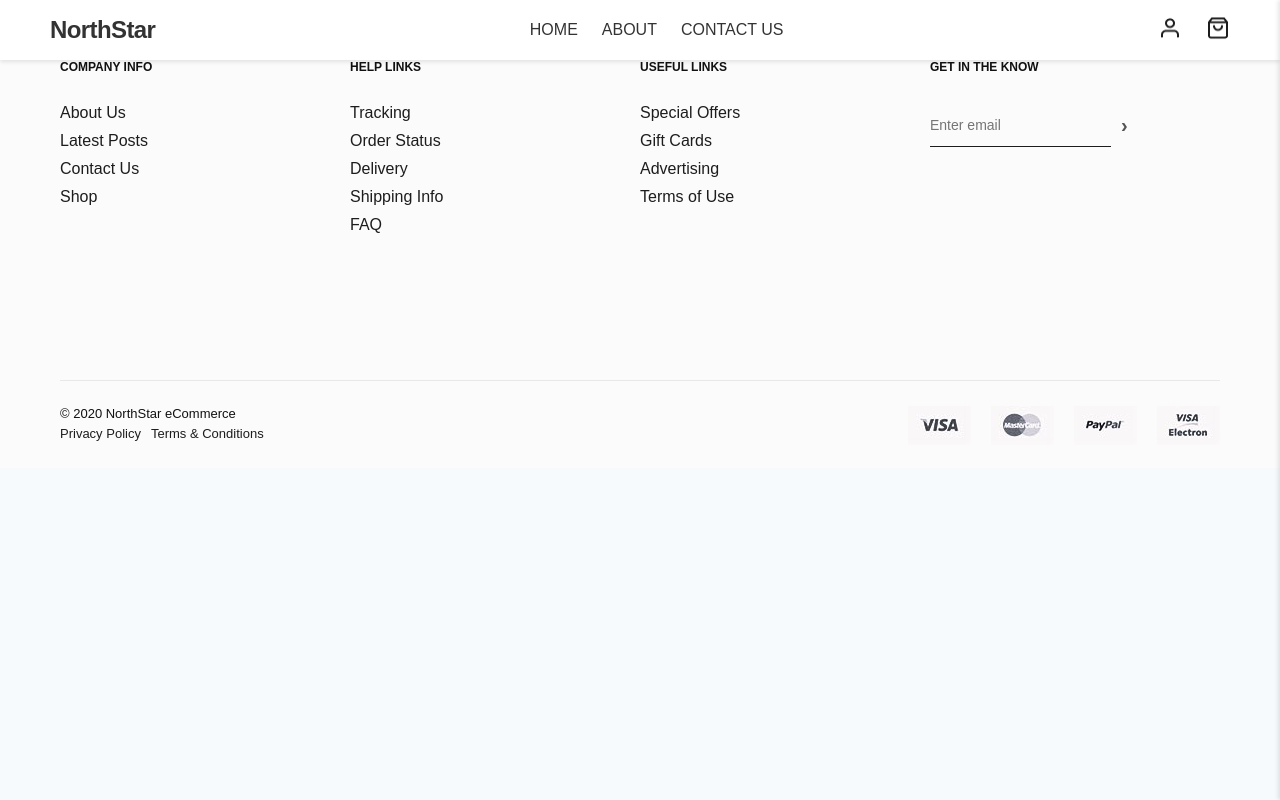
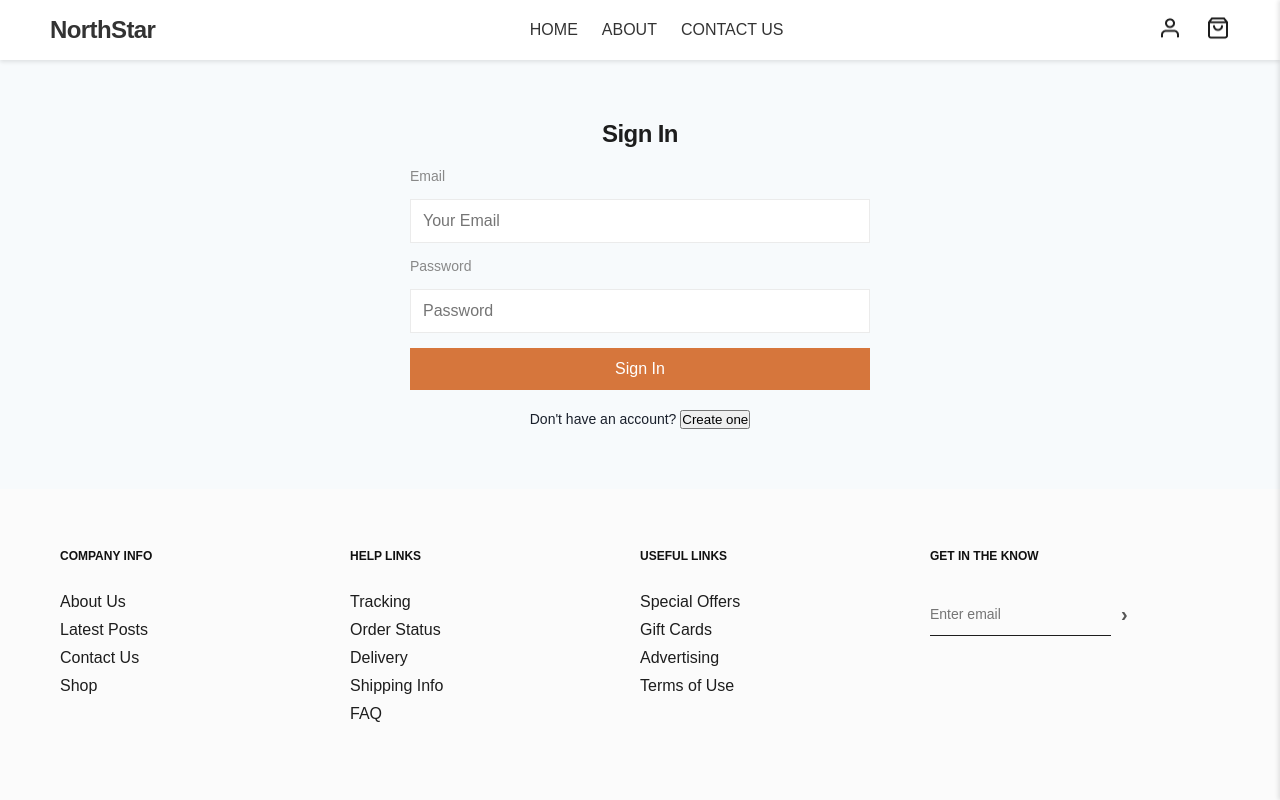
Before and after one commit to legendofnoobs/iti-project, a React (Create React App) app in the folder react-project/: page /signIn in a window 1280 px wide. Shown: the top 800 px of the page. Built offline with nearby package versions, Linux system fonts and the light colour scheme.

Commit message:
tazbetat

```diff
--- a/react-project/src/App.js
+++ b/react-project/src/App.js
@@ -6,6 +6,8 @@
 import SingleProduct from "./pages/singleProduct/SingleProduct";
 import About from "./pages/about/About";
 import Cart from "./pages/cart/cart";
+import SignIn from "./pages/signIn/signIn";
+import SignUp from "./pages/signUp/signUp";
 import { DataProvider } from "./store/DataContext";
 import "./App.css";
 
@@ -20,6 +22,8 @@
           <Route path="/cart" element={<Cart />} />
           <Route path="/checkout" element={<Checkout />} />
           <Route path="/single-product" element={<SingleProduct />} />
+          <Route path="/signIn" element={<SignIn />} />
+          <Route path="/signUp" element={<SignUp />} />
         </Routes>
         <Footer />
       </DataProvider>
--- a/react-project/src/pages/signIn/signIn.js
+++ b/react-project/src/pages/signIn/signIn.js
@@ -61,7 +61,7 @@
         Don&apos;t have an account?{" "}
         <button
           type="button"
-          onClick={() => navigate("/signup")}
+          onClick={() => navigate("/signUp")}
         >
           Create one
         </button>
--- a/react-project/src/pages/signUp/signUp.js
+++ b/react-project/src/pages/signUp/signUp.js
@@ -37,7 +37,7 @@
         if (!isvalid) {
           alert(messages.join("\n"));
         } else {
-          navigate("/signin");
+          navigate("/signIn");
         }
       });
     }
@@ -87,7 +87,7 @@
       </form>
       <div className="auth-footer">
         Already have an account?{" "}
-        <a onClick={() => navigate("/signin")}>Sign In</a>
+        <a onClick={() => navigate("/signIn")}>Sign In</a>
       </div>
     </section>
   );
```
